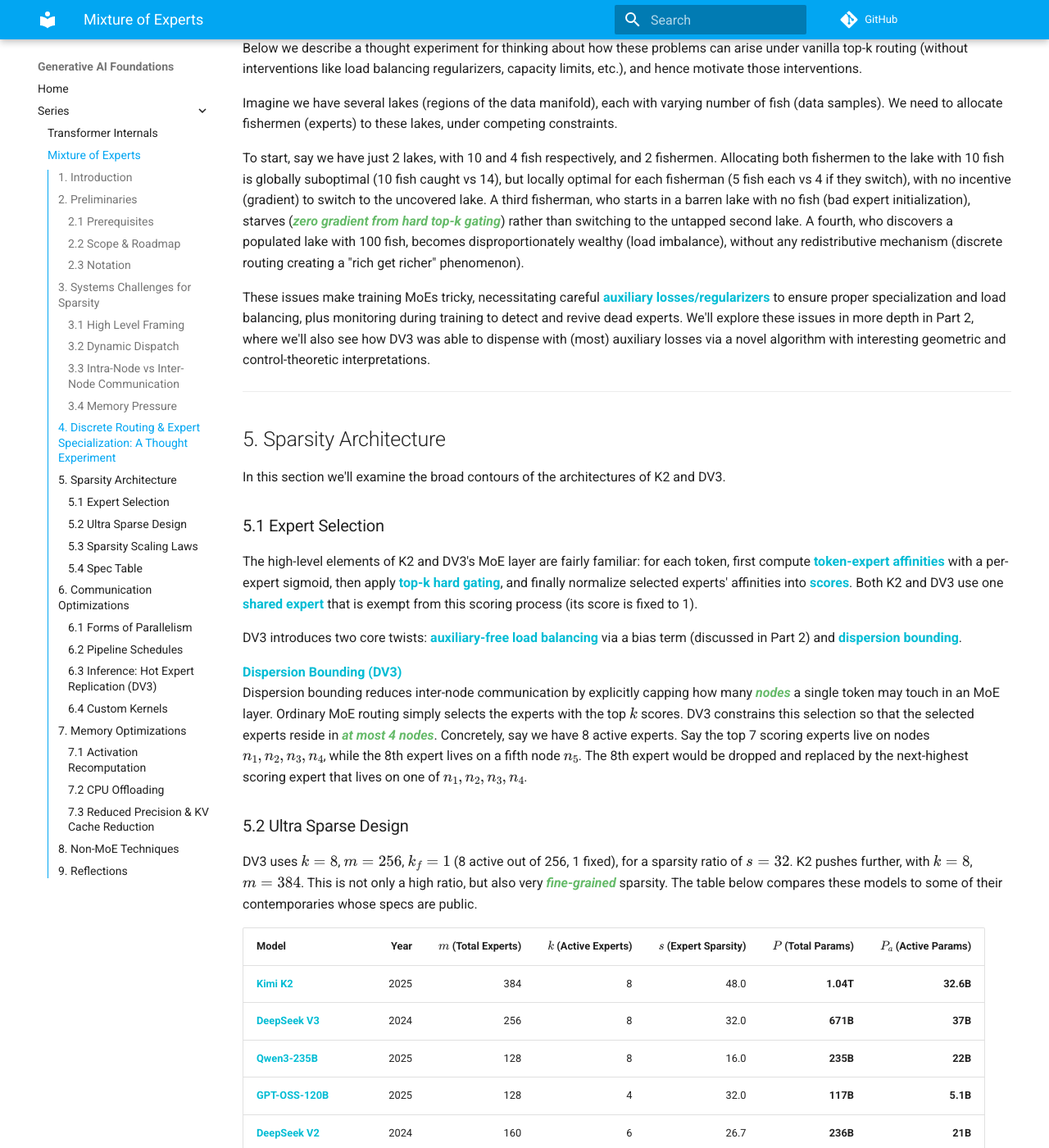
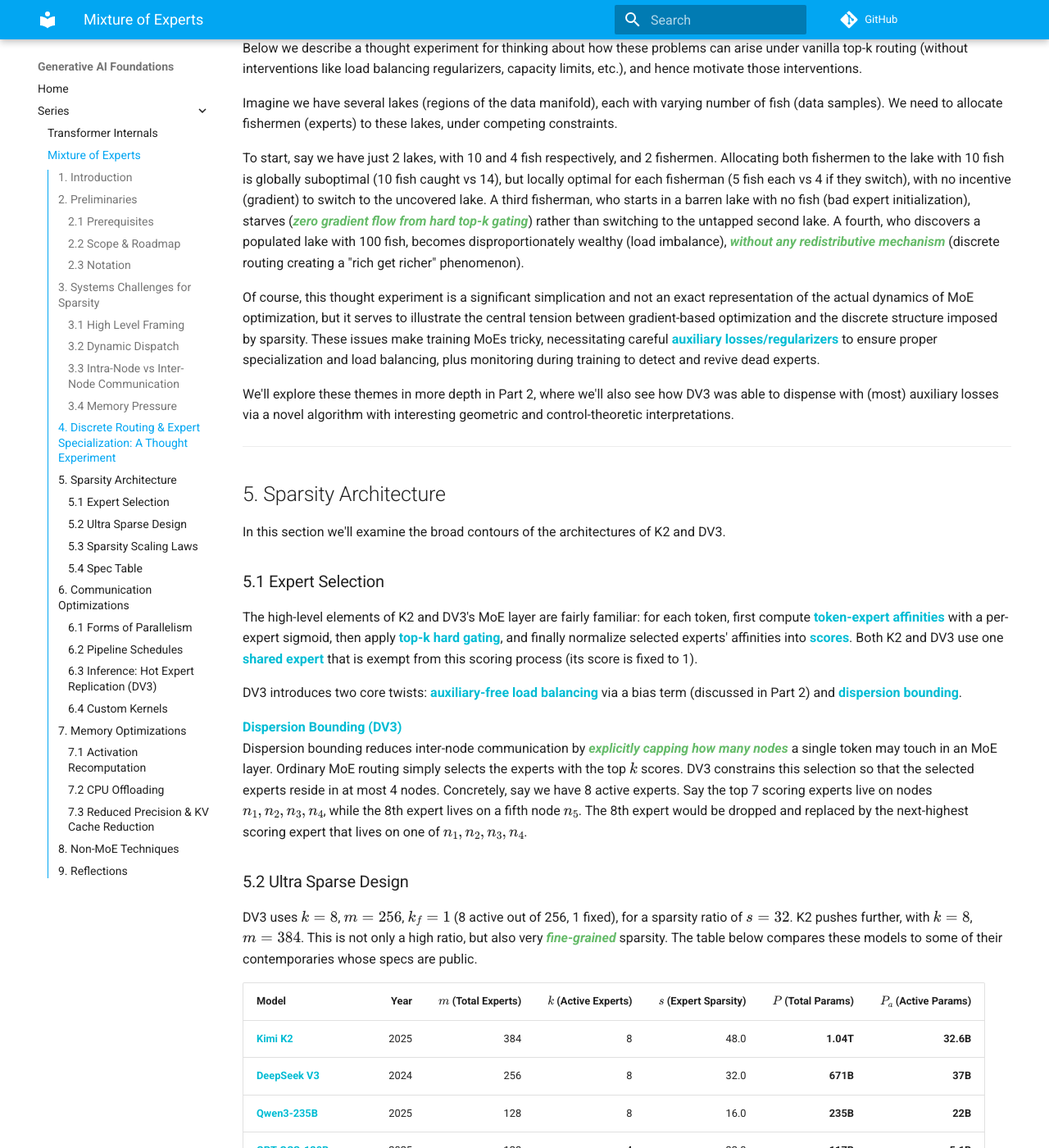
Before and after one commit to PranavSriram18/genai_foundations, an MkDocs documentation site: the page built from docs/series/moe.md, in a window 1280 px wide and 1400 px high, scrolled down 3088 px. Shown: the whole window at 82% size. Built offline with MkDocs 1.6.1 and Material for MkDocs 9.7.7, drawn with Linux system fonts in a browser that asks for light colours; comment, search, counter and statistics services are not loaded; some of the changed text lies outside the part shown.

Commit message:
section 4 improvements

```diff
--- a/docs/series/moe.md
+++ b/docs/series/moe.md
@@ -15,7 +15,7 @@ compute and implicitly localizing knowledge. <span class="term">Mixture of Exper
 (MoE)</span> layers are a form of structured sparsity, and are the standard approach used today.
 
 Despite its intuitive appeal, sparsity raises complex challenges. Sparsity imposes
-discrete structural constraints on systems we train with continuous tools (backprop) on
+*discrete* structural constraints on systems we train with *continuous* tools (backprop) on
 distributed hardware originally built for dense matrix math, raising implications for both modeling (optimization dynamics, manifold geometry, post-training stability) and systems (increased communication, memory pressure, fragmentation).
 
 In this article, we'll first frame these core challenges, and then explore how bleeding-edge sparse
@@ -147,16 +147,23 @@ To start, say we have just 2 lakes, with 10 and 4 fish respectively, and 2 fishe
 both fishermen to the lake with 10 fish is globally suboptimal (10 fish caught vs 14), but locally
 optimal for each fisherman (5 fish each vs 4 if they switch), with no incentive (gradient) to
 switch to the uncovered lake. A third fisherman, who starts in a barren lake with no fish (bad
-expert initialization), starves (<span class="idea">zero gradient from hard top-k gating</span>) rather than switching to the untapped second lake. A fourth,
+expert initialization), starves
+(<span class="idea">zero gradient flow from hard top-k gating</span>) rather than switching to
+the untapped second lake. A fourth,
 who discovers a populated lake with 100 fish, becomes disproportionately wealthy (load imbalance),
-without any redistributive mechanism (discrete routing creating a "rich get richer"
-phenomenon).
+<span class="idea">without any redistributive mechanism</span> (discrete routing creating a "rich
+get richer" phenomenon).
 
-These issues make training MoEs tricky, necessitating careful
+Of course, this thought experiment is a significant simplication and not an exact representation of
+the actual dynamics of MoE optimization, but it serves to illustrate the central tension between
+gradient-based optimization and the discrete structure imposed by sparsity. These issues make
+training MoEs tricky, necessitating careful
 <span class="term">auxiliary losses/regularizers</span> to ensure proper specialization and load balancing, plus monitoring during
-training to detect and revive dead experts. We'll explore these issues in more depth in Part 2,
-where we'll also see how DV3 was able to dispense with (most) auxiliary losses via a novel
-algorithm with interesting geometric and control-theoretic interpretations.
+training to detect and revive dead experts.
+
+We'll explore these themes in more depth in Part 2, where we'll also see how DV3 was able to
+dispense with (most) auxiliary losses via a novel algorithm with interesting geometric and
+control-theoretic interpretations.
 
 ---
 
@@ -173,10 +180,10 @@ DV3 introduces two core twists: <span class="term">auxiliary-free load balancing
 term (discussed in Part 2) and <span class="term">dispersion bounding</span>.
 
 <span class="term">Dispersion Bounding (DV3)</span><br>
-Dispersion bounding reduces inter-node communication by explicitly capping how many <span class="idea">nodes</span> a single token may
+Dispersion bounding reduces inter-node communication by <span class="idea">explicitly capping how many nodes</span> a single token may
 touch in an MoE layer. Ordinary MoE routing simply selects the experts with the top $k$ scores. DV3
-constrains this selection so that the selected experts reside in <span class="idea">at most 4
-nodes</span>. Concretely, say we have 8 active experts. Say the top 7 scoring experts live on nodes
+constrains this selection so that the selected experts reside in at most 4
+nodes. Concretely, say we have 8 active experts. Say the top 7 scoring experts live on nodes
 $n_1, n_2, n_3, n_4$, while the 8th expert lives on a fifth node $n_5$. The 8th expert would be
 dropped and replaced by the next-highest scoring expert that lives on one of $n_1, n_2, n_3, n_4$.
 
@@ -206,7 +213,7 @@ was in many
 ways ahead of its time. My sense is that the representational weaknesses of the $k=1$ design tend to
 outweigh the its systems benefits, leading most modern MoEs to use $k \in [2, 8]$. I wouldn't
 be surprised if future models actually <span class="idea">raise $k$</span>, and push $s$ by
-raising $m$ and decreasing expert width $b$, i.e. pursuing finer-grained sparsity rather than just
+raising $m$ and decreasing expert width $b$, i.e. <span class="idea">pursuing finer-grained sparsity</span> rather than just
 fewer active experts. We'll defer a deeper discussion of the representational implications of this
 to a future article.
 
@@ -220,7 +227,7 @@ under the compute-optimal sparsity scaling law, achieving the same validation lo
 48 reduces FLOPs by 1.69x, 1.39x, and 1.15x compared to sparsity levels 8, 16, and 32,
 respectively. Though increasing sparsity leads to better performance, this gain comes with increased infrastructure complexity.*"
 
-These empirical findings corroborate our intuition that sparsity <span class="idea">makes sense
+These empirical findings corroborate our intuition that <span class="idea">sparsity makes sense
 computationally</span>, and that the primary bottlenecks come from today's infrastructure. With
 novel hardware and algorithms, might we see models with 1000x or 10000x sparsity in the
 not-so-distant future?
@@ -268,7 +275,7 @@ using tensor parallelism.
 <span class="term">DualPipe (DV3)</span><br>
 DV3 introduces a novel pipeline schedule called DualPipe, whose core idea is to carefully
 overlap communication and computation
-<span class="idea">within a paired forward-backward channel</span>. Specifically, DualPipe splits
+within a <span class="idea">paired forward-backward channel</span>. Specifically, DualPipe splits
 each layer into substages:
 
 * Forward: attention, dispatch, MLP, combine
```
